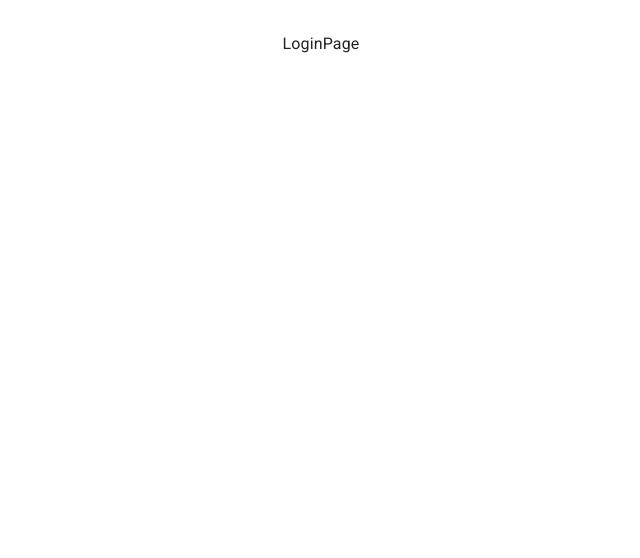
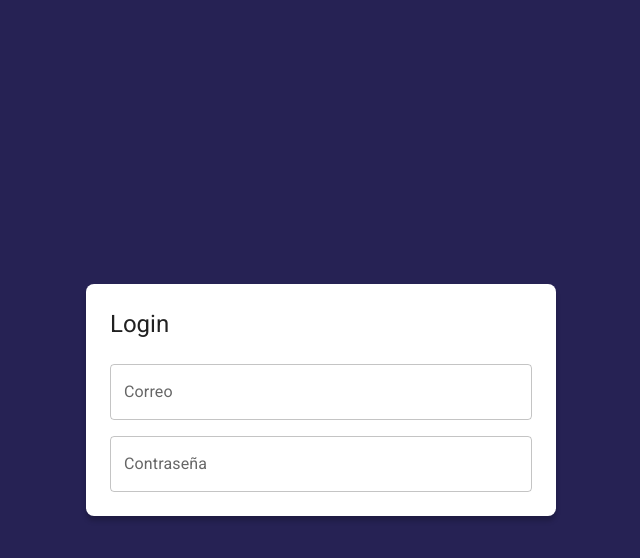
Before and after one commit to PeterGabrielVE/08-journal-app, a React (Vite) app: page /auth/login in a window 1280 px wide. Shown: the top 558 px of the page, without its empty margins (319-959 px from the left). Built offline with nearby package versions, Linux system fonts and the light colour scheme.

Commit message:
LoginPage part 1

```diff
--- a/src/auth/pages/LoginPage.jsx
+++ b/src/auth/pages/LoginPage.jsx
@@ -1,7 +1,38 @@
-import React from 'react'
+import { Grid, TextField, Typography } from '@mui/material'
 
 export const LoginPage = () => {
   return (
-    <div>LoginPage</div>
+    <Grid
+    container
+    spacing={ 0 }
+    direction="column"
+    alignItems="center"
+    justifyContent="center"
+    sx={{ minHeight:'100vh', backgroundColor:'primary.main', padding: 4 }}>
+      <Grid item className='box-shadow'
+      xs={ 3 }
+      sx={{ backgroundColor: 'white', padding: 3, borderRadius:2 }}>
+        <Typography variant='h5' sx={{ mb:1 }}>Login</Typography>
+
+        <form>
+          <Grid container>
+              <Grid item xs={ 12 } sx={{ mt:2 }}>
+                <TextField
+                label="Correo"
+                type="email"
+                placeholder="correo@google.com"
+                fullWidth/>
+              </Grid>
+              <Grid item xs={ 12 } sx={{ mt:2 }}>
+                <TextField
+                label="Contraseña"
+                type="password"
+                placeholder="Contraseña"
+                fullWidth/>
+              </Grid>
+          </Grid>
+        </form>
+      </Grid>
+    </Grid>
   )
 }
--- a/src/styles.css
+++ b/src/styles.css
@@ -1,41 +1,6 @@
-#root {
-  max-width: 1280px;
-  margin: 0 auto;
-  padding: 2rem;
-  text-align: center;
+
+
+
+.box-shadow{
+   box-shadow: 0px 5px 5px rgba(0,0,0, 0.2);
 }
-
-.logo {
-  height: 6em;
-  padding: 1.5em;
-  will-change: filter;
-}
-.logo:hover {
-  filter: drop-shadow(0 0 2em #646cffaa);
-}
-.logo.react:hover {
-  filter: drop-shadow(0 0 2em #61dafbaa);
-}
-
-@keyframes logo-spin {
-  from {
-    transform: rotate(0deg);
-  }
-  to {
-    transform: rotate(360deg);
-  }
-}
-
-@media (prefers-reduced-motion: no-preference) {
-  a:nth-of-type(2) .logo {
-    animation: logo-spin infinite 20s linear;
-  }
-}
-
-.card {
-  padding: 2em;
-}
-
-.read-the-docs {
-  color: #888;
-}
```
